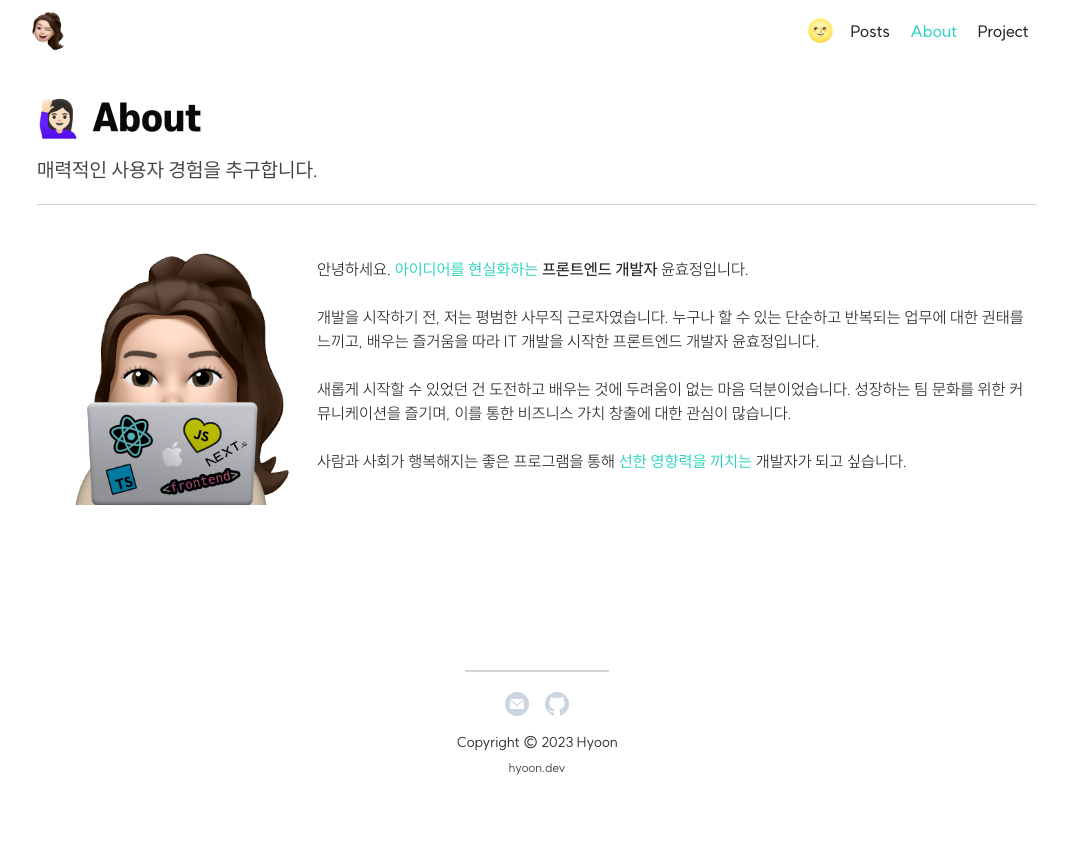
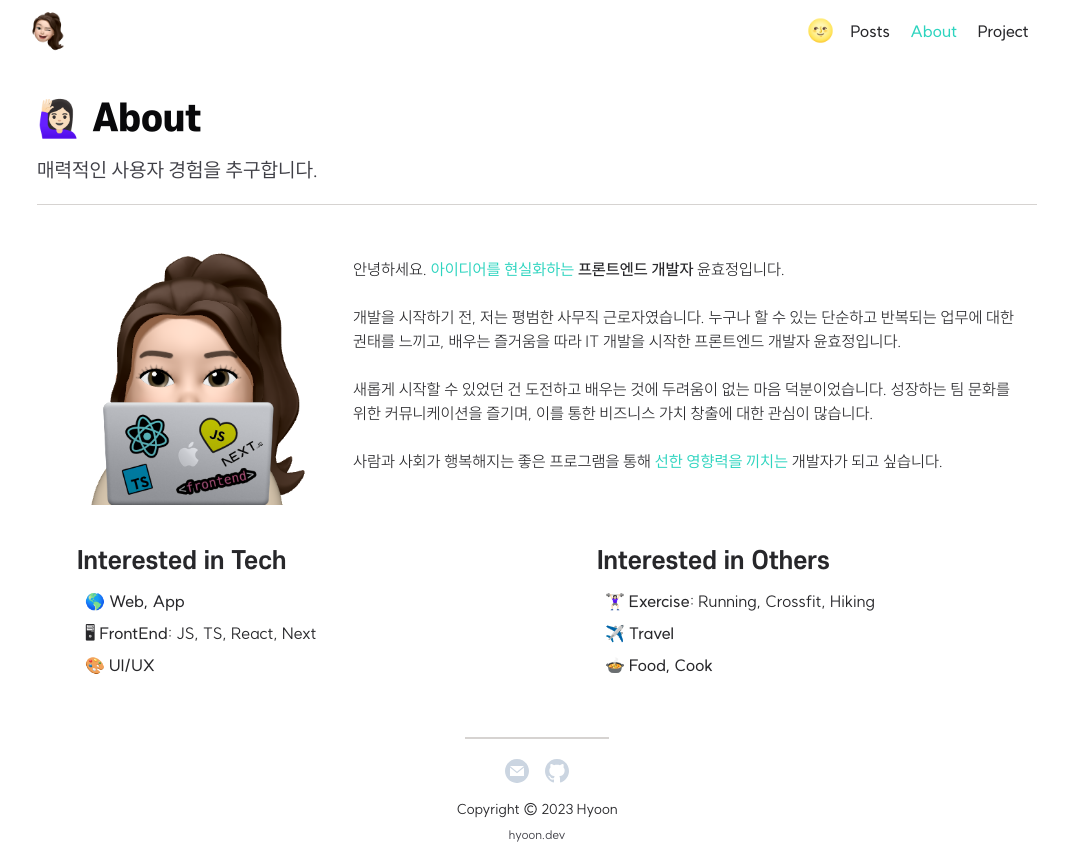
Before and after one commit to bbahna/Portfolio, a Next.js app: page /about in a window 1280 px wide. Shown: the whole page, without its empty margins (103-1171 px from the left). Before the commit the page ends 800 px from the top, so only its background shows below. Built offline with nearby package versions, Linux system fonts and the light colour scheme.

Commit message:
[About] Interested in ... 추가

```diff
--- a/components/home/Intro.tsx
+++ b/components/home/Intro.tsx
@@ -3,7 +3,7 @@ import Link from 'next/link';
 
 const Intro = () => {
 	return (
-		<div className="flex items-center justify-between lg:px-5 max-lg:px-2 max-lg:flex-col">
+		<div className="flex items-center justify-between lg:px-6 max-lg:px-2 max-lg:flex-col">
 			<Image src={`/intro.png`} alt="메인 이미지" width={280} height={280} />
 			<div className="mt-5 lg:ml-7">
 				<h2 className="mb-3 text-xl">
--- a/pages/about.tsx
+++ b/pages/about.tsx
@@ -6,9 +6,9 @@ const About = () => {
 	return (
 		<Container>
 			<Title main="🙋🏻‍♀️ About" description="매력적인 사용자 경험을 추구합니다." />
-			<div className="flex items-center justify-center max-lg:px-2 max-lg:flex-col">
+			<div className="flex items-center justify-center mb-8 lg:mb-10 lg:px-4 max-lg:px-2 max-lg:flex-col">
 				<Image src={`/hyoon.png`} alt="소개 이미지" width={280} height={280} />
-				<p className="font-light max-lg:mt-5">
+				<p className="font-light max-lg:mt-8 lg:ml-5">
 					안녕하세요. <span className="font-normal theme-text-main">아이디어를 현실화하는</span>{' '}
 					<span className="font-medium">프론트엔드 개발자</span> 윤효정입니다.
 					<br />
@@ -20,6 +20,37 @@ const About = () => {
 					<span className="font-normal theme-text-main">선한 영향력을 끼치는</span> 개발자가 되고 싶습니다.
 				</p>
 			</div>
+			<div className="items-center justify-between lg:flex lg:px-10">
+				<div className="max-lg:mb-[34px] max-lg:px-2 min-w-[400px]">
+					<h2 className="mb-3 text-2xl font-semibold theme-text-2">Interested in Tech</h2>
+					<ul className="ml-2">
+						<li>
+							🌎 <span className="font-medium">Web, App</span>
+						</li>
+						<li>
+							🖥 <span className="font-medium">FrontEnd</span>: JS, TS, React, Next
+						</li>
+						<li>
+							🎨 <span className="font-medium">UI/UX</span>
+						</li>
+					</ul>
+				</div>
+				<div className="max-lg:px-2 min-w-[400px]">
+					<h2 className="mb-3 text-2xl font-semibold theme-text-2">Interested in Others</h2>
+					<ul className="ml-2">
+						<li>
+							🏋🏻‍♀️ <span className="font-medium">Exercise</span>: Running, Crossfit, Hiking
+						</li>
+						<li className="font-medium">✈️ Travel</li>
+						<li className="font-medium">🍲 Food, Cook</li>
+					</ul>
+				</div>
+			</div>
+			<style jsx>{`
+				li {
+					margin-bottom: 8px;
+				}
+			`}</style>
 		</Container>
 	);
 };
```
